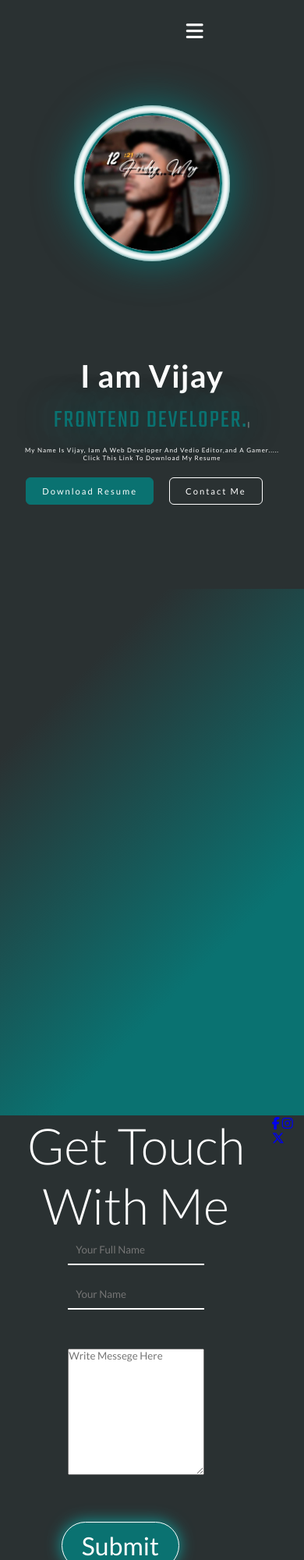
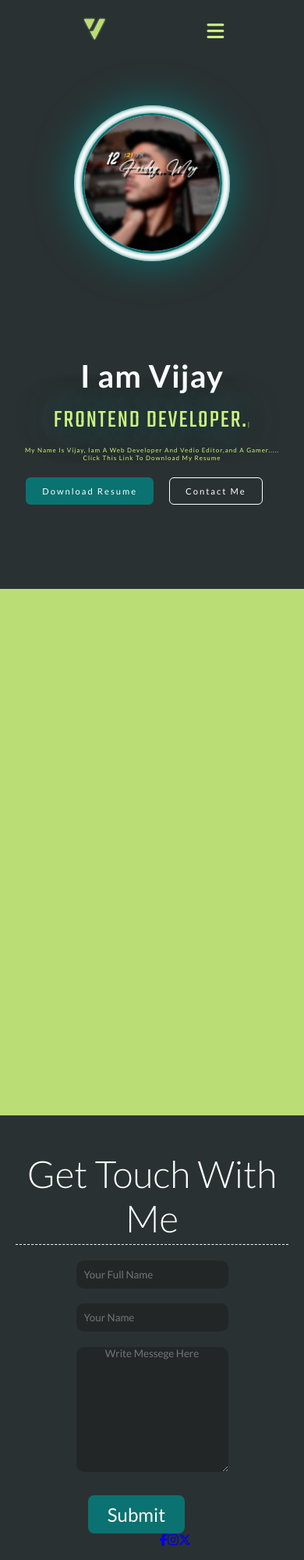
Before and after one commit to vijay9837/My-Portfolio, a plain HTML site: page index.html in a window 390 px wide. Shown: the top 2000 px of the page at 78% size. Drawn offline with nearby package versions, Linux system fonts and the light colour scheme; a web font is replaced by a local one.

Commit message:
add logo and favicon

```diff
--- a/style.css
+++ b/style.css
@@ -2,6 +2,7 @@
 @import url("https://fonts.googleapis.com/css2?family=Playwrite+CU:wght@100..400&display=swap");
 @import url("https://fonts.googleapis.com/css2?family=Pacifico&display=swap");
 @import url("https://fonts.googleapis.com/css2?family=Pacifico&family=Teko:wght@300..700&display=swap");
+@import url('https://fonts.googleapis.com/css2?family=Mrs+Saint+Delafield&family=Zen+Tokyo+Zoo&display=swap');
 * {
   margin: 0;
   padding: 0;
@@ -10,43 +11,43 @@
   list-style-type: none;
   text-decoration: none;
 }
+
+:root {
+  --text-color: #ccf381;
+}
 .container {
+overflow: hidden;
   display: grid;
   grid-template-columns: 70% 30%;
   grid-template-rows: 80px 80vh 80vh;
   transition: 0.3s;
 }
 
-.nav {
-  grid-column: span 3;
-}
-
 .box3 {
-  background: linear-gradient(135deg, #2a3132 20%, #0a7271 70%);
+  background-color: #badd76;
 }
 .box4 {
+  overflow: hidden;
   display: flex;
+  flex-direction: column;
   justify-content: center;
   background-color: #2a3132;
   grid-column: span 3;
 }
-.logo h2 {
-  color: white;
-  text-shadow: 0px 0px 10px #0a7271;
-  margin-left: 20px;
-  font-weight: 600;
-  transition: 0.3s;
-  font-size: 30px;
-  font-family: "Pacifico", cursive;
+.logo img {
+  width: 9rem;
+  margin: 20px 100px 0px 0px;
 }
 .nav {
-  width: 100vw;
+   grid-column: span 3;
+  width: 100%;
   display: flex;
   height: 80px;
   justify-content: space-evenly;
-  background-color: #2a3132;
+  background: linear-gradient(to right,#2a3132 70%, #badd76 30%);
   transition: 0.3s;
   align-items: center;
+  overflow: hidden;
 }
 .nav ul {
   display: flex;
@@ -54,7 +55,7 @@
 
 .nav ul li a {
   display: block;
-  color: white;
+  color: var(--text-color);
   font-weight: bold;
   margin-right: 10px;
   text-transform: uppercase;
@@ -112,12 +113,12 @@
 }
 .menu i {
   display: none;
-  color: white;
+  color: var(--text-color);
 }
 
 /* container 2 work :start */
 
-.icons-container{
+.icons-container {
   align-self: start;
   justify-content: space-between;
   height: 200px;
@@ -131,7 +132,7 @@
 }
 /* -------------------icons-styling start------------- */
 .icons-container i {
-  color: white;
+  color: var(--text-color);
   cursor: pointer;
   margin-left: -10px;
 
@@ -148,18 +149,18 @@
   color: #100f0fdf;
 }
 
-
 .box2 {
   display: flex;
   align-items: center;
   justify-content: space-evenly;
   background-color: #2a3132;
 }
+
 .my-description {
   display: flex;
   margin-right: 100px;
   flex-direction: column;
-  color: white;
+  color: var(--text-color);
   margin: 100px 0px;
   padding: 120px;
   font-size: 1.2rem;
@@ -173,7 +174,7 @@
   letter-spacing: 2px;
   text-shadow: 0px 0px 50px #0a7271;
   font-family: "Teko", sans-serif;
-  color: #0a7271;
+  color: var(--text-color);
 }
 .buttons-container {
   display: flex;
@@ -243,11 +244,14 @@
   align-items: center;
   height: 80%;
   width: 100%;
-
 }
-.contact-me h2 {text-align: center;
-   font-weight: 300;
-  font-size: 4rem;
+.contact-me h2 {
+  border-bottom: 1px dashed white;
+  padding: 5px;
+  margin: 20px;
+  text-align: center;
+  font-weight: 300;
+  font-size: 3rem;
   color: white;
 }
 .contact-me form {
@@ -259,35 +263,61 @@
 .contact-input-container {
   display: flex;
   flex-direction: column;
-align-items: center;
+  align-items: center;
   width: 100%;
 }
 .contact-input-container input {
   width: 50%;
+  color: #0a7271;
   padding: 10px;
-  background-color: transparent;
+  border-radius: 10px;
+  background-color: #11111152;
   border: none;
-  border-bottom: 2px solid white;
+}
+.contact-input-container input:active {
+  border: 1px solid green;
 }
 .contact-me form textarea {
+  color: #0a7271;
+  text-align: center;
+  margin: 20px;
   width: 50%;
-  margin: 50px 0px;
+  border-radius: 10px;
+  background-color: #11111152;
+  border: none;
 }
-.contact-me button {
+.Submit-btn {
   margin: 10px;
-  font-size: 2rem;
-  float: right;
+  font-size: 1.5rem;
   margin-right: 50px;
   padding: 10px 25px;
+  background-color: #0a7271;
+  border-radius: 8px;
+  border: none;
+  font-family: "lato";
+  color: white;
+  transition: 0.3s;
 }
-.Submit-btn {
-  background-color: #0a7271;
-  border-radius: 40px;
-  border: 1px solid white;
-  color: white;
-  box-shadow: 0px 0px 20px #0f9f9d;
+.Submit-btn:hover {
+  background-color: #0f9f9d;
+  box-shadow: 0px 0px 10px #0f9f9d;
+}
+.footer-icons-container {
+  margin: 30px;
+  width: 100vw;
+  display: flex;
+  align-items: center;
+  justify-content: center;
+  flex-direction: row;
 }
 @media (max-width: 768px) {
+  .nav {
+    background: #2a3132;
+  }
+  .logo img {
+    width: 5rem;
+    margin: 0;
+  }
   .nav ul {
     left: -100%;
     width: 100%;
@@ -354,7 +384,7 @@ align-items: center;
     height: 0px;
   }
 
-  #check:checked ~ .icons-container{
+  #check:checked ~ .icons-container {
     left: 0%;
   }
   .my-description {
@@ -374,6 +404,7 @@ align-items: center;
     justify-content: center;
   }
 }
+
 /* Default styles for mobile devices */
 .circle-container {
   display: flex;
@@ -409,13 +440,15 @@ align-items: center;
     font-size: 2rem;
   }
   .icons-container {
-
     margin-top: 0;
     height: 200px;
   }
 
   .icons-containeri {
     font-size: 1.5rem;
+  }
+  .box4 {
+    grid-column: span 3;
   }
 }
 @media (max-width: 878px) {
```
Also changed, not shown: logo.png (added).
